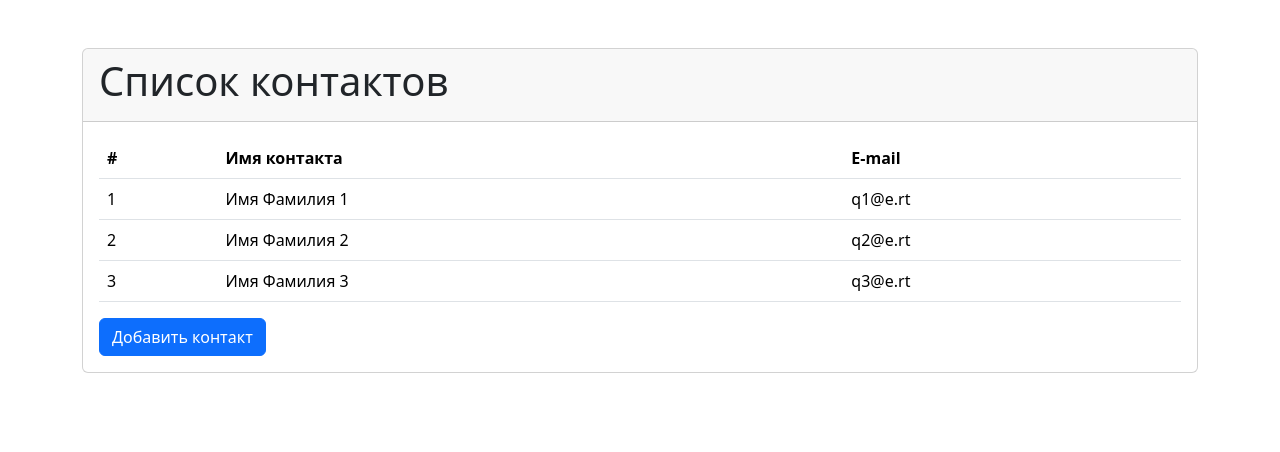
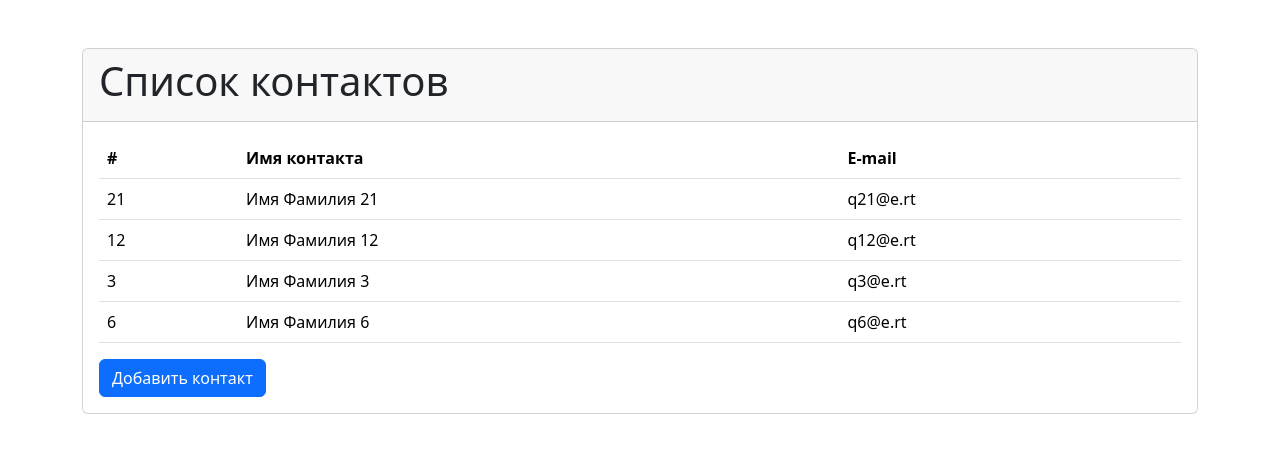
Before and after one commit to NovaCript/DotnetWebApi, a React (Create React App) app in the folder client/: page / in a window 1280 px wide. Shown: the top 452 px of the page. Built offline with nearby package versions, Linux system fonts and the light colour scheme.

Commit message:
16.10 Унификация id

```diff
--- a/client/src/App.js
+++ b/client/src/App.js
@@ -2,22 +2,28 @@ import TableContact from "./layout/TableContact/TableContact";
 import React, { useState } from "react";
 const App = () => {
   const [contacts, setContacts] = useState([
-    { id: 1, name: "Имя Фамилия 1", email: "q1@e.rt" },
-    { id: 2, name: "Имя Фамилия 2", email: "q2@e.rt" },
+    { id: 21, name: "Имя Фамилия 21", email: "q21@e.rt" },
+    { id: 12, name: "Имя Фамилия 12", email: "q12@e.rt" },
     { id: 3, name: "Имя Фамилия 3", email: "q3@e.rt" },
+    { id: 6, name: "Имя Фамилия 6", email: "q6@e.rt" },
   ]);
   const addContact = () => {
+    let newId = -1;
+    // let maxId = Math.max(...contacts.map(e => e.id)) + 1;
+    // contacts.sort((x, y) => x.id - y.id)[contacts.length - 1].id + 1;
+    for (let i = 0; i < contacts.length; i++) {
+      const elementId = contacts[i].id;
+      if (newId < elementId) {
+        newId = elementId;
+      }
+    }
+    newId++;
     const item = {
-      id: Math.floor(Math.random() * 10) + 1,
-      name: "Имя Фамилия 3",
-      email: "q3@e.rt",
+      id: newId,
+      name: `Имя Фамилия ${newId}`,
+      email: `q${newId}@e.rt`,
     };
-    const exists = contacts.some((contact) => contact.id === item.id);
-    if (!exists) {
-      setContacts([...contacts, item]);
-    } else {
-      alert(`Ошибка: Контакт с ID ${item.id} уже существует!`);
-    }
+    setContacts([...contacts, item]);
   };
 
   return (
```
